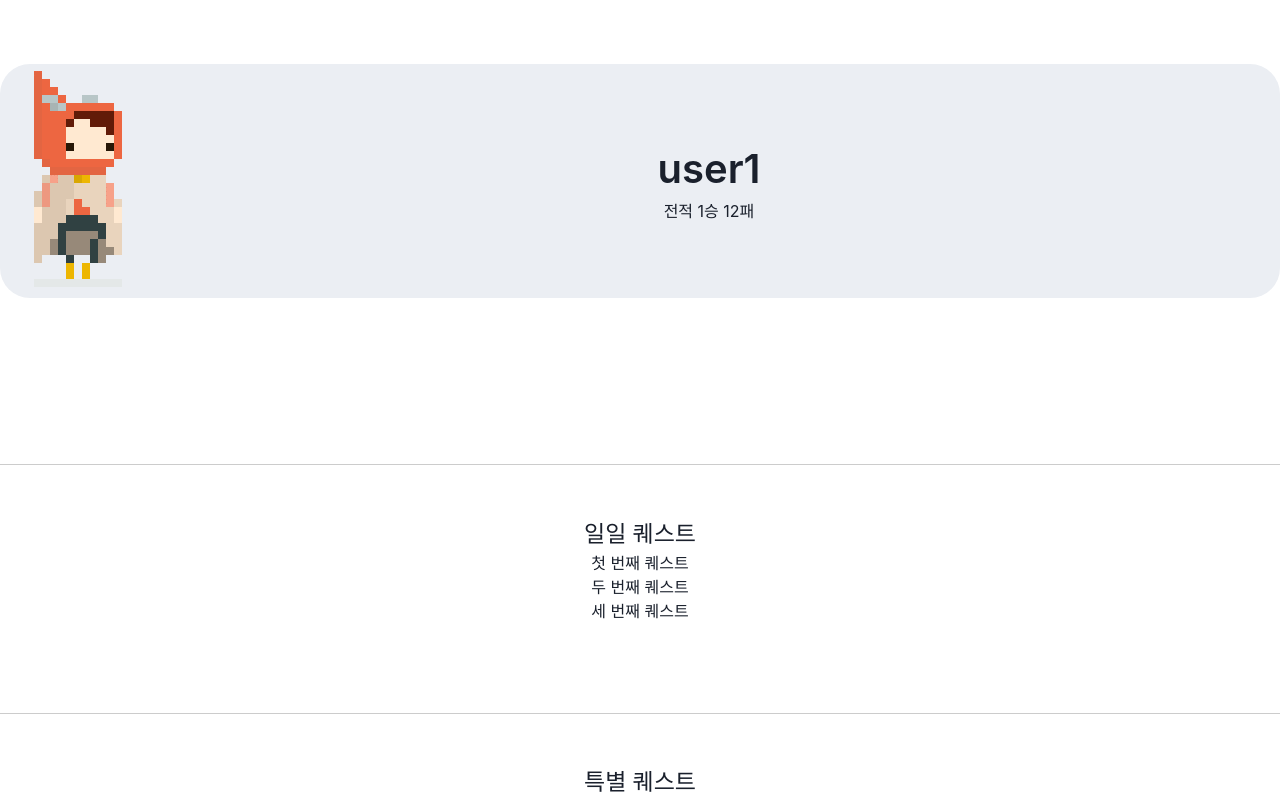
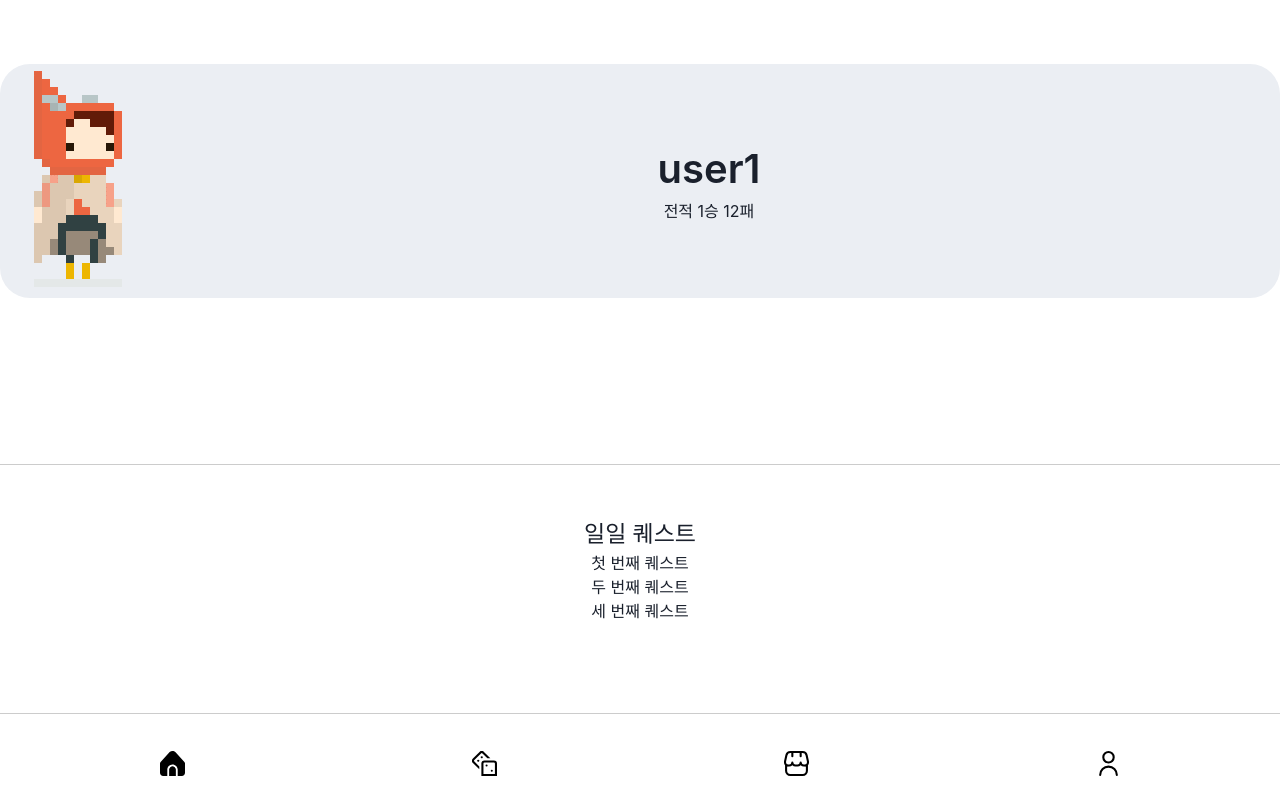
Before and after one commit to flow4camp/flow4-front, a React (Create React App) app: page /home in a window 1280 px wide. Shown: the top 800 px of the page. Built offline with nearby package versions, Linux system fonts and the light colour scheme.

Commit message:
fix) layout scroll

```diff
--- a/src/components/layout.tsx
+++ b/src/components/layout.tsx
@@ -3,7 +3,7 @@ import NavBar from './NavBar';
 function Layout({ children }: { children: React.ReactNode }) {
     return (
         <div style={{ height: '100vh', width: '100vw', display: 'flex', flexDirection: 'column' }}>
-            <div style={{flex:1}}>{ children }</div>
+            <div style={{flex:1, overflowY:'auto'}}>{ children }</div>
             <NavBar/>
         </div>
     );
```
